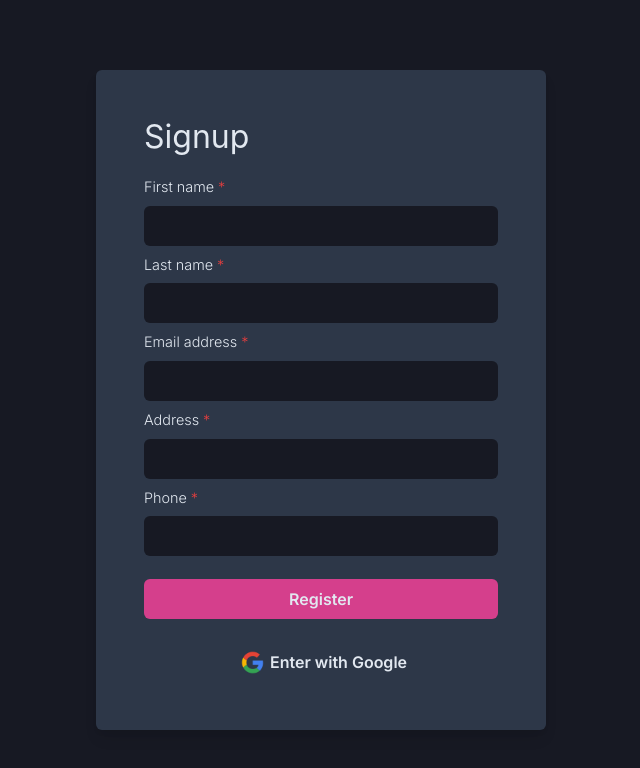
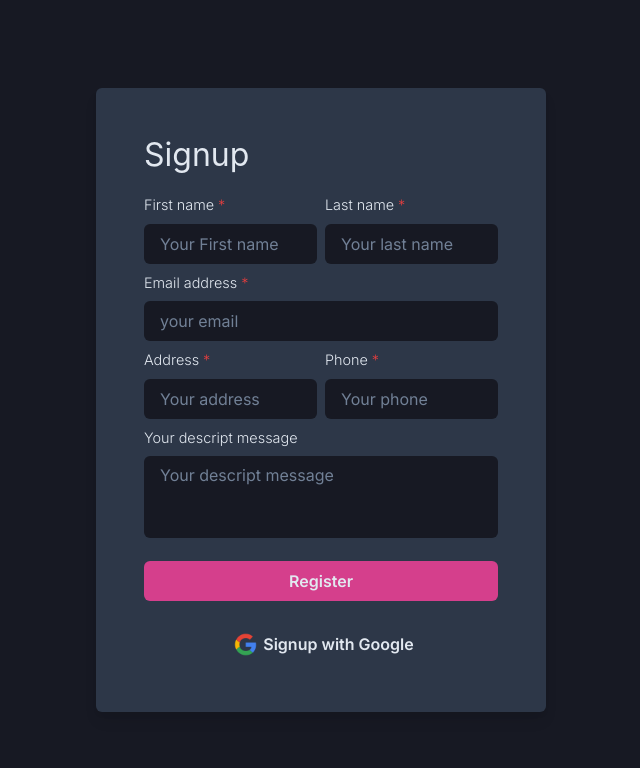
Before and after one commit to itamarpambo751/Aprendendo-o-Futuro-Projeto-com-Chakra-UI-Next.js-NextAuth-MongoDB-e-Formik, a Next.js app: page / in a window 1280 px wide. Shown: the top 768 px of the page, without its empty margins (319-959 px from the left). Built offline with nearby package versions, Linux system fonts and the light colour scheme.

Commit message:
Alterações Flex no formulário

```diff
--- a/app/page.jsx
+++ b/app/page.jsx
@@ -10,7 +10,8 @@ import {
   Input,
   Button,
   Image,
-  background
+  background,
+  Textarea
 } from "@chakra-ui/react";
 
 export default function Home() {
@@ -42,42 +43,54 @@ export default function Home() {
             gap=".5rem"
             marginTop="20px"
           >
+            <Flex gap=".5rem">
               <FormControl isRequired>
                 <FormLabel
                   fontWeight="300"
                   fontSize=".9rem"
                 >First name</FormLabel>
-              <Input border="none" outline="none" bgColor="gray.900" focusBorderColor="gray.600" color="gray.200" type='text' />
+                <Input placeholder="Your First name" border="none" outline="none" bgColor="gray.900" focusBorderColor="gray.600" color="gray.200" type='text' />
               </FormControl>
               <FormControl isRequired>
                 <FormLabel
                   fontWeight="300"
                   fontSize=".9rem"
                 >Last name</FormLabel>
-              <Input border="none" outline="none" bgColor="gray.900" focusBorderColor="gray.600" color="gray.200" type='text' />
+                <Input placeholder="Your last name" border="none" outline="none" bgColor="gray.900" focusBorderColor="gray.600" color="gray.200" type='text' />
               </FormControl>
+            </Flex>
             <FormControl isRequired>
               <FormLabel
                 fontWeight="300"
                 fontSize=".9rem"
               >Email address</FormLabel>
-              <Input border="none" outline="none" bgColor="gray.900" focusBorderColor="gray.600" color="gray.200" type='email' />
+              <Input placeholder="your email" border="none" outline="none" bgColor="gray.900" focusBorderColor="gray.600" color="gray.200" type='email' />
             </FormControl>
+            <Flex gap=".5rem">
               <FormControl isRequired>
                 <FormLabel
                   fontWeight="300"
                   fontSize=".9rem"
                 >Address</FormLabel>
-              <Input border="none" outline="none" bgColor="gray.900" focusBorderColor="gray.600" color="gray.200" type='text' />
+                <Input placeholder="Your address" border="none" outline="none" bgColor="gray.900" focusBorderColor="gray.600" color="gray.200" type='text' />
               </FormControl>
               <FormControl isRequired>
                 <FormLabel
                   fontWeight="300"
                   fontSize=".9rem"
                 >Phone</FormLabel>
-              <Input border="none" outline="none" bgColor="gray.900" focusBorderColor="gray.600" color="gray.200" type='tel' />
+                <Input placeholder="Your phone" border="none" outline="none" bgColor="gray.900" focusBorderColor="gray.600" color="gray.200" type='tel' />
               </FormControl>
-            <Button marginTop="15px" bgColor="pink.500" color="gray.200">
+            </Flex>
+            <FormControl>
+              <FormLabel
+                fontWeight="300"
+                fontSize=".9rem">Your descript message</FormLabel>
+              <Textarea placeholder="Your descript message" border="none" outline="none" bgColor="gray.900" focusBorderColor="gray.600" color="gray.200" rows={3} resize="none"/>
+            </FormControl>
+            <Button marginTop="15px" bgColor="pink.500" color="gray.200" _hover={{
+              bgColor: "pink.400"
+            }}>
               Register
             </Button>
             <Button marginTop="15px" bgColor="transparent" color="gray.200" _hover={{
@@ -85,7 +98,7 @@ export default function Home() {
               color: "#000"
             }}>
               <Image src="google-logo.png" width="35px" height="35px"/>
-              Enter with Google
+              Signup with Google
             </Button>
           </Flex>
         </form>
```
Lines whose indentation alone changed are shown as unchanged.
